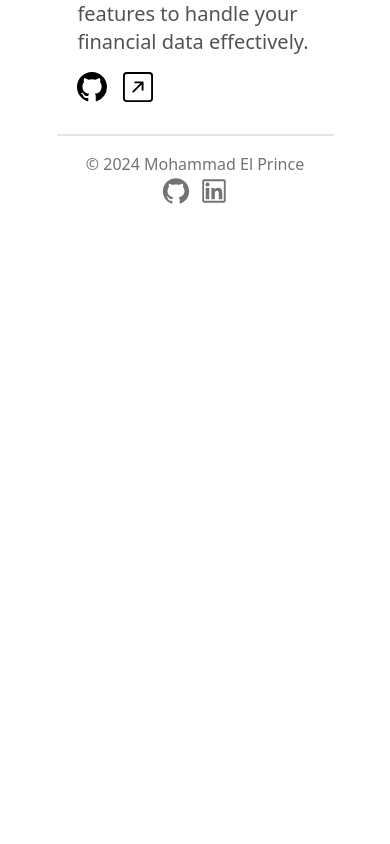
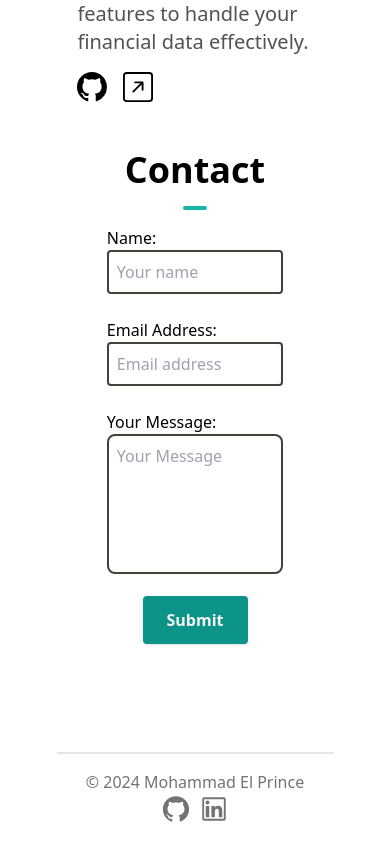
Before and after one commit to elprince-dev/portfolio-nextjs, a Next.js app: page / in a window 390 px wide. Shown: the part 4362-5206 px from the top of the page. Before the commit the page ends 4588 px from the top, so only its background shows below. Built offline with nearby package versions, Linux system fonts and the light colour scheme.

Commit message:
Adds the form and styles it

```diff
--- a/package.json
+++ b/package.json
@@ -9,6 +9,7 @@
     "lint": "next lint"
   },
   "dependencies": {
+    "@emailjs/browser": "^4.4.1",
     "framer-motion": "^11.3.8",
     "next": "14.2.5",
     "next-themes": "^0.3.0",
--- a/src/app/page.js
+++ b/src/app/page.js
@@ -1,4 +1,5 @@
 import AboutSection from "@/components/AboutSection";
+import Contact from "@/components/Contact";
 import HeroSection from "@/components/HeroSection";
 import ProjectsSection from "@/components/ProjectsSection";
 import Image from "next/image";
@@ -9,6 +10,7 @@ export default function Home() {
       <HeroSection />
       <AboutSection />
       <ProjectsSection />
+      <Contact />
     </main>
   );
 }
--- /dev/null
+++ b/src/components/Contact.jsx
@@ -0,0 +1,91 @@
+"use client";
+import { useRef, useState } from "react";
+import emailjs from "@emailjs/browser";
+
+const Contact = () => {
+  const [error, setError] = useState(false);
+  const [success, setSuccess] = useState(false);
+  const formRef = useRef();
+
+  function sendEmail(e) {
+    e.preventDefault();
+
+    emailjs
+      .sendForm("service_qes66hs", "template_uxvoebn", formRef.current, {
+        publicKey: "XHM38tfM4cFjaIgaE",
+      })
+      .then(
+        () => {
+          setSuccess(true);
+        },
+        (error) => {
+          setError(true);
+        }
+      );
+  }
+
+  return (
+    <section id="contact" className="my-12 pb-12 md:pt-16 md:pb-48 px-12">
+      <h1 className="text-center font-bold text-4xl">
+        Contact
+        <hr className="w-6 h-1 mx-auto my-4 bg-teal-500 border-0 rounded"></hr>
+      </h1>
+
+      <div className="line"></div>
+
+      <form ref={formRef} onSubmit={sendEmail}>
+        <div className=" flex flex-col justify-center items-center space-y-6  ">
+          <div className=" w-3/5 lg:max-w-xl">
+            <label className="">
+              Name: <br />
+            </label>
+            <input
+              type="text"
+              required
+              name="user_name"
+              placeholder="Your name"
+              className="w-full rounded p-2 border-stone-700 border-2"
+            />
+          </div>
+
+          <div className="w-3/5 lg:max-w-xl">
+            <label>
+              Email Address: <br />
+            </label>
+            <input
+              type="email"
+              required
+              name="user_email"
+              placeholder="Email address"
+              className="w-full rounded p-2  border-stone-700 border-2"
+            />
+          </div>
+
+          <div className="w-3/5 lg:max-w-xl">
+            <label>
+              Your Message: <br />
+            </label>
+            <textarea
+              name="message"
+              rows="5"
+              placeholder="Your Message"
+              className="w-full rounded-lg p-2 border-2 border-stone-700 resize-none"
+            />
+          </div>
+        </div>
+        <div className="w-full flex mt-4">
+          <button className="text-neutral-100 font-semibold px-6 py-3 bg-teal-600 rounded shadow hover:bg-teal-700 cursor-pointer mx-auto transition ease-out duration-200">
+            Submit
+          </button>
+        </div>
+
+        <div className="flex justify-center mt-3">
+          {error && "Error! Please try again"}
+          {success && "Thank you! I will get back to you so soon!"}
+        </div>
+      </form>
+    </section>
+  );
+};
+
+export default Contact;
--- a/src/components/HeroSection.jsx
+++ b/src/components/HeroSection.jsx
@@ -31,7 +31,7 @@ const HeroSection = () => {
           </p>
           <Link
             to="projects"
-            className="text-neutral-100 font-semibold px-6 py-3 bg-teal-600 rounded shadow hover:bg-teal-700 cursor-pointer"
+            className="text-neutral-100 font-semibold px-6 py-3 bg-teal-600 rounded shadow hover:bg-teal-700 cursor-pointer transition ease-out duration-200"
             activeClass="active"
             spy={true}
             smooth={true}
--- a/src/components/Navbar.jsx
+++ b/src/components/Navbar.jsx
@@ -17,6 +17,10 @@ const navItems = [
   {
     label: "Projects",
     page: "projects",
+  },
+  {
+    label: "Contact",
+    page: "contact",
   },
 ];
 
```
Also changed, not shown: 1 other file (tests, documents, lock files or other folders).
